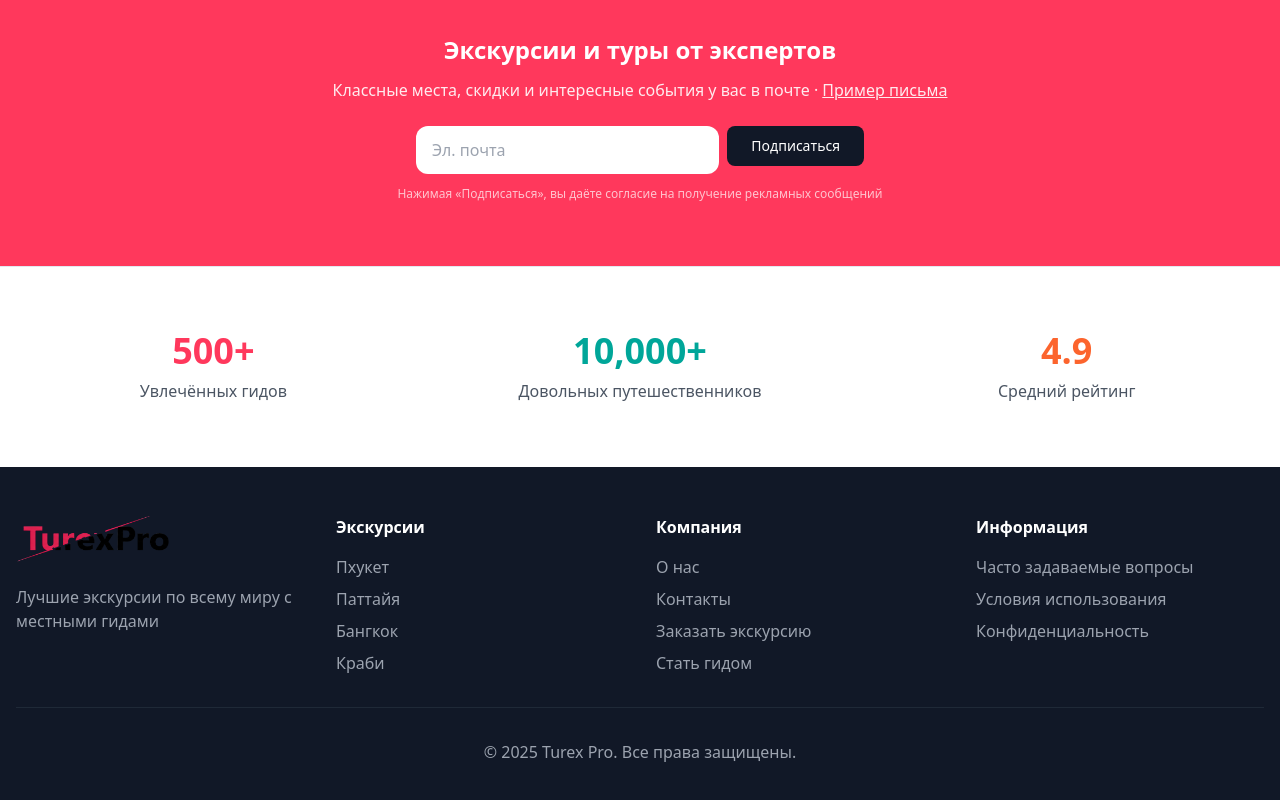
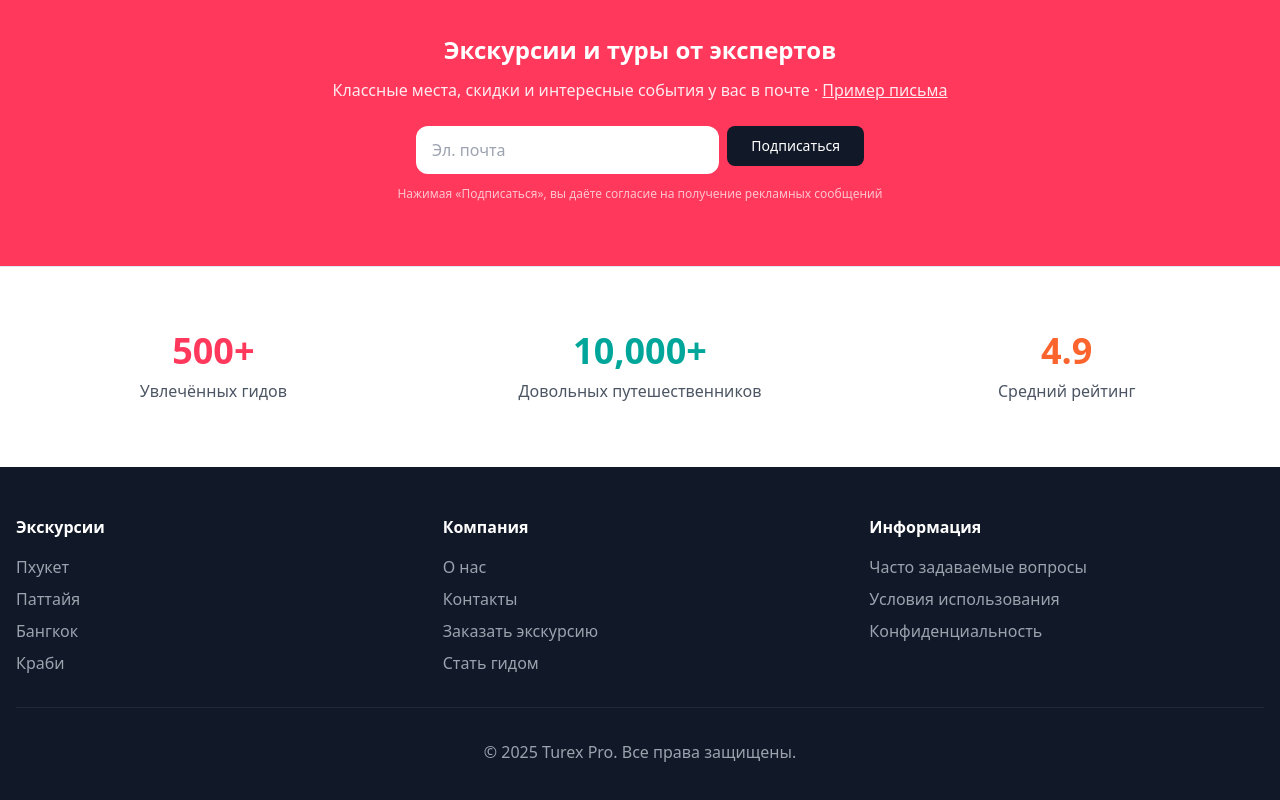
Before and after one commit to kbeautyg/gide, a React (Vite) app in the folder frontend/: page / in a window 1280 px wide. Shown: the part 5226-6026 px from the top of the page. Built offline with nearby package versions, Linux system fonts and the light colour scheme; no server answers.

Commit message:
refactor: Remove logo from footer

```diff
--- a/frontend/src/components/PublicFooter.tsx
+++ b/frontend/src/components/PublicFooter.tsx
@@ -1,5 +1,4 @@
 import { Link } from 'react-router-dom'
-import { Logo } from '@/components/Logo'
 
 export function PublicFooter() {
   return (
@@ -7,15 +6,7 @@ export function PublicFooter() {
       {/* Main Footer */}
       <div className="py-12">
         <div className="container mx-auto px-4">
-          <div className="grid md:grid-cols-4 gap-8">
-          <div>
-            <div className="mb-4">
-              <Logo size="lg" linkTo="/" className="text-white" />
-            </div>
-            <p className="text-gray-400">
-              Лучшие экскурсии по всему миру с местными гидами
-            </p>
-          </div>
+          <div className="grid md:grid-cols-3 gap-8">
 
           <div>
             <h4 className="font-semibold mb-4">Экскурсии</h4>
```
